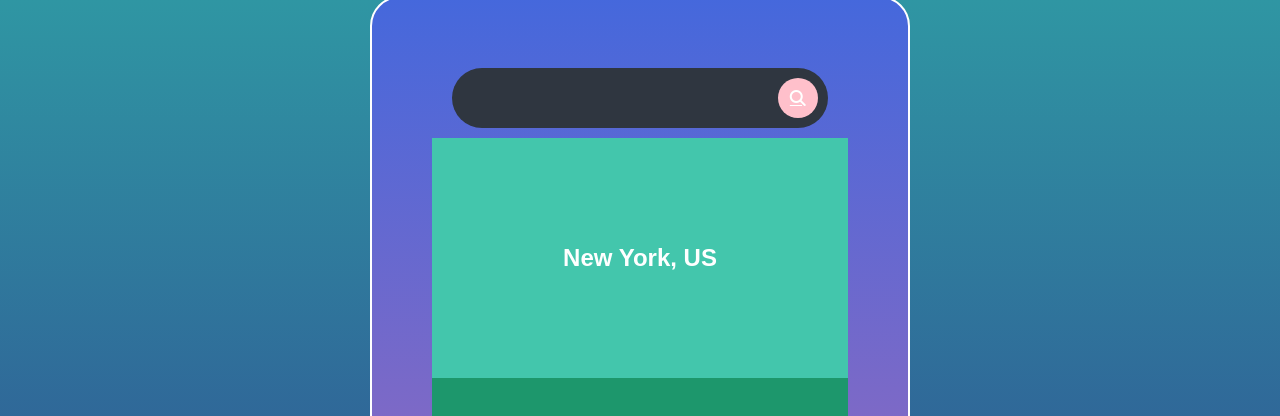
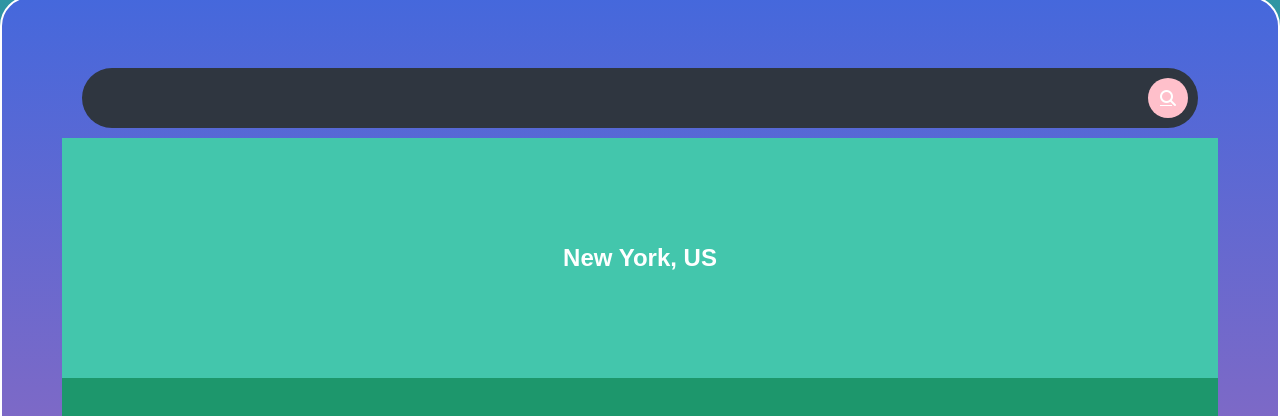
Before and after one commit to anmolsharma4545/WeatherApp, a plain HTML site: page index.htm in a window 1280 px wide. Shown: the top 416 px of the page. Drawn offline with Linux system fonts and the light colour scheme.

Commit message:
Update style.css

```diff
--- a/style.css
+++ b/style.css
@@ -107,3 +107,10 @@ footer h3{
 	font-size: 20px;
 	font-weight: lighter;
 }
+
+@media screen and (max-width:1400px){
+	.wrapper{
+		width:100%;
+	}
+
+}
```
